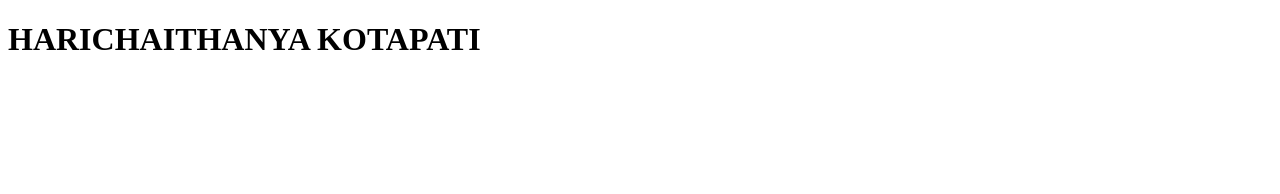
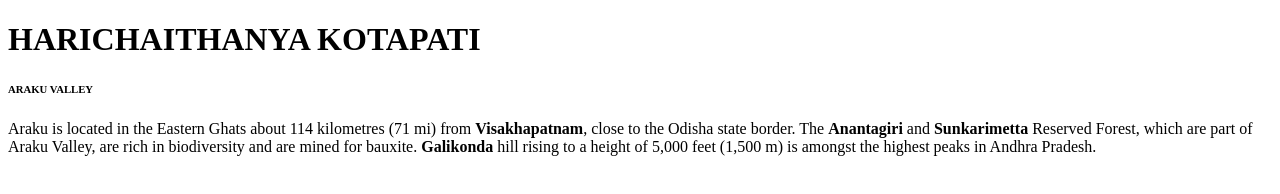
Before and after one commit to 44-563-WebApps-F23/44563-webapps-f23-assignment3-HariChaithanya, a plain HTML site: page index.html in a window 1280 px wide. Drawn offline with Linux system fonts and the light colour scheme.

Commit message:
Update index.html

```diff
--- a/index.html
+++ b/index.html
@@ -5,5 +5,10 @@
 </head>
 <body>
     <h1>HARICHAITHANYA KOTAPATI</h1>
+    <h6>ARAKU VALLEY</h6>
+    <p>Araku is located in the Eastern Ghats about 114 kilometres (71 mi) from <b>Visakhapatnam</b>, close to the Odisha state border.
+        The <b>Anantagiri</b> and <b>Sunkarimetta</b> Reserved Forest, which are part of Araku Valley, are rich in biodiversity and are mined for bauxite.
+        <b>Galikonda</b> hill rising to a height of 5,000 feet (1,500 m) is amongst the highest peaks in Andhra Pradesh.
+       </p>
 </body>
 </html>
```
